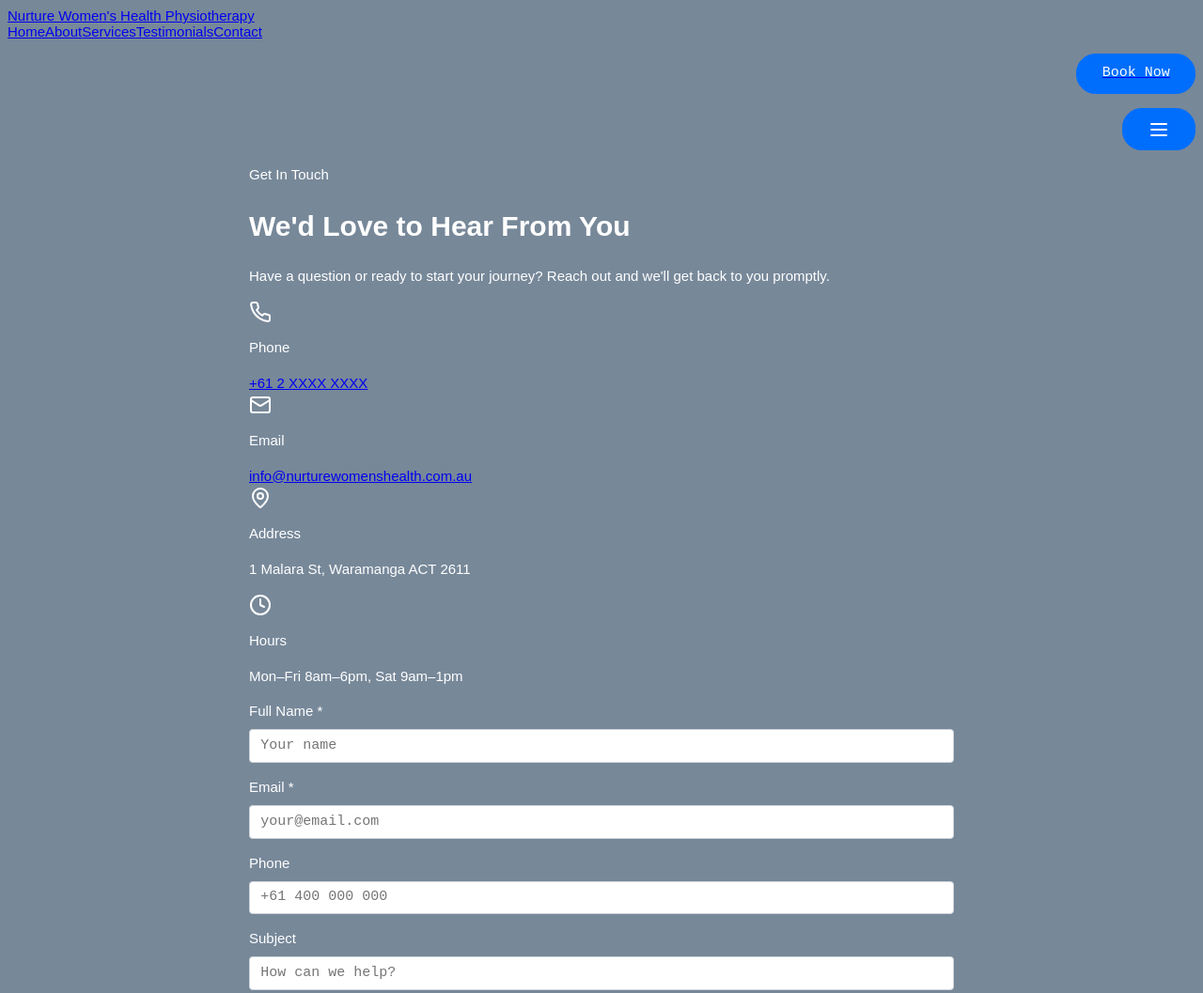
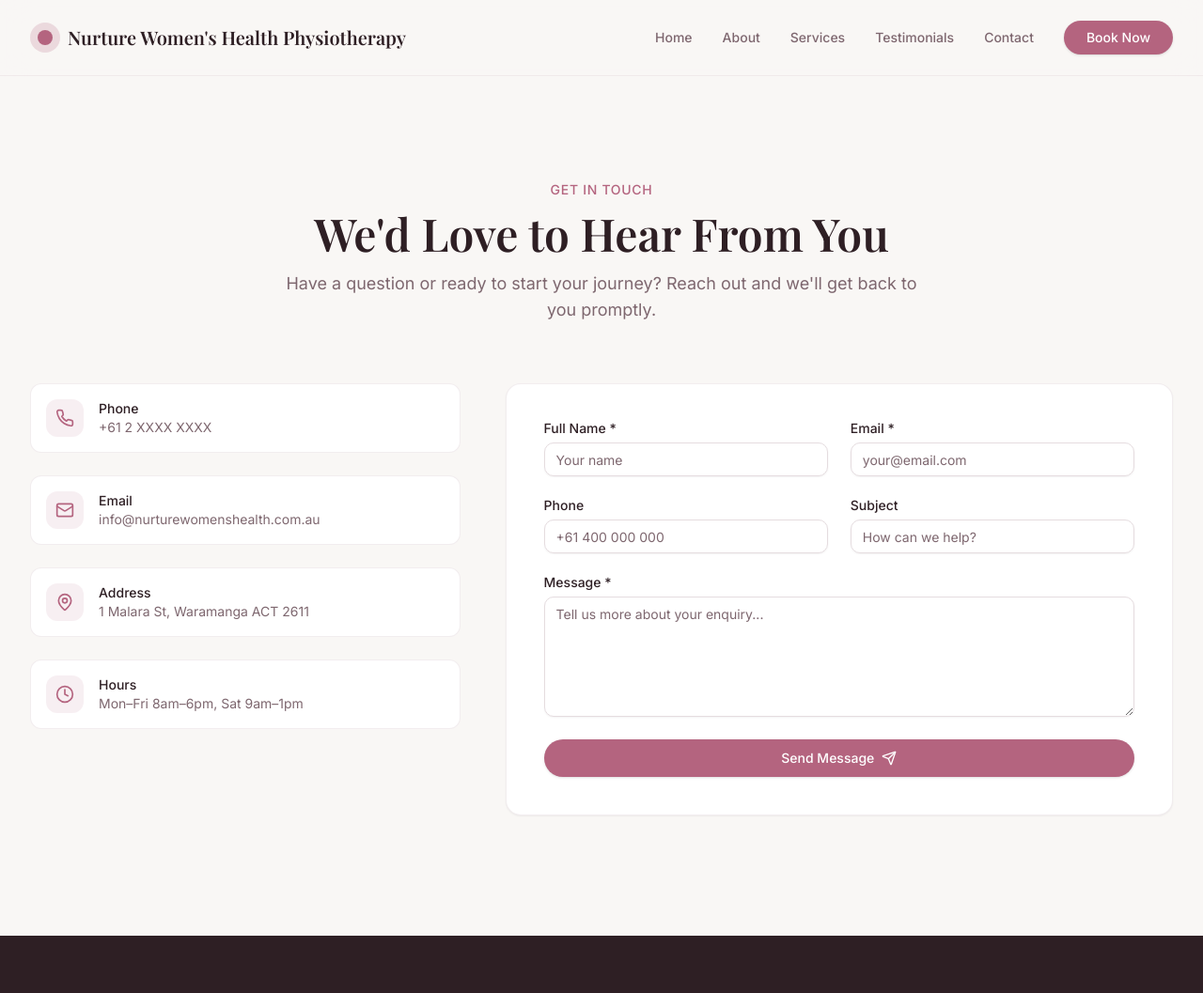
Before and after one commit to 4ESolutions/azure-swa-contact-form, a plain HTML site: page www/index.html in a window 1280 px wide. Shown: the top 1057 px of the page at 94% size. Drawn offline with nearby package versions, Linux system fonts and the light colour scheme; files that its build step writes are made by us from their sources; a script that the page names is missing; a web font is replaced by a local one.

Commit message:
CSS upload

```diff
--- a/www/index.html
+++ b/www/index.html
@@ -19,7 +19,7 @@
     <meta content="yes" name="mobile-web-app-capable">
     <meta content="black" name="apple-mobile-web-app-status-bar-style">
     <meta content="Nurture Womens Health Physiotherapy" name="apple-mobile-web-app-title">
-    <link href="assets/css/style.css" rel="stylesheet">
+    <link href="css/style.css" rel="stylesheet">
 </head>
 
 <body>
```
